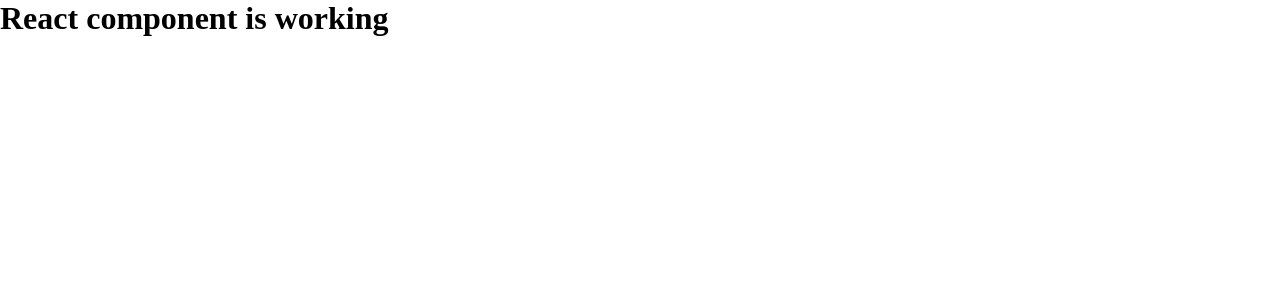
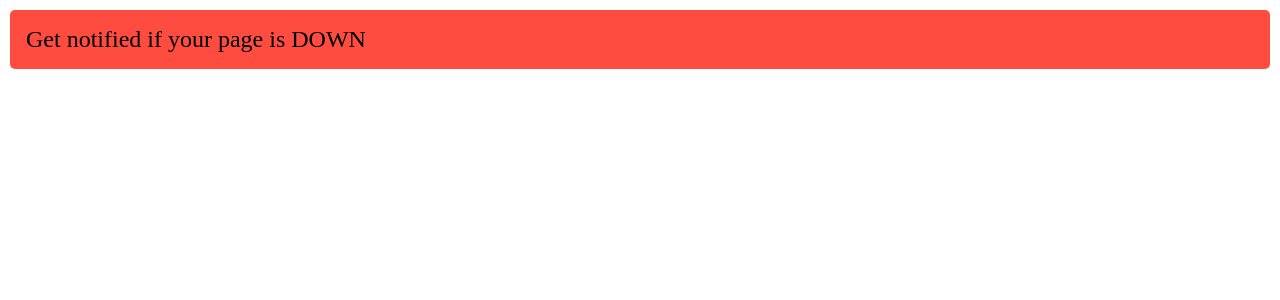
Before and after one commit to vamshi-krishna-kotla/node-app, a React app in the folder GUI/: page / in a window 1280 px wide. Shown: the top 300 px of the page. Built offline with nearby package versions, Linux system fonts and the light colour scheme; the HTML template or start-up script is replaced by a standard one.

Commit message:
Added first component, supporting CSS modules

```diff
--- a/GUI/src/components/App.js
+++ b/GUI/src/components/App.js
@@ -1,21 +1,19 @@
 import React, { Component } from 'react';
+
+import Info from '../components/Info/Info';
+
+import styles from './App.module.scss';
 
 class App extends Component {
 
 	constructor(props) {
 		super(props);
-
-		// state should be set in the constructor
-		// didn't allow to be set as a class property
-		this.state = {
-			library: "React"
-		}
 	}
 
 	render() {
 		return(
-			<div>
-				<h1>{this.state.library} component is working</h1>
+			<div className = {styles.App}>
+				<Info />
 			</div>
 		);
 	}
--- /dev/null
+++ b/GUI/src/components/App.module.scss
@@ -0,0 +1,3 @@
+.App {
+	padding: 10px;
+}
--- /dev/null
+++ b/GUI/src/components/Info/Info.js
@@ -0,0 +1,38 @@
+import React, { Component } from 'react';
+
+import styles from './Info.module.scss';
+
+class Info extends Component {
+	state = {
+		pageStatus: true
+	};
+
+	constructor(props) {
+		super(props);
+	}
+
+
+	togglePageStatus = () => {
+		this.setState((currentState) => {
+			return {
+				pageStatus: !currentState.pageStatus
+			}
+		});
+	};
+
+	render() {
+
+		var timeout = setTimeout(()=>{
+			this.togglePageStatus();
+			clearTimeout(timeout);
+		}, 3500);
+
+		return(
+			<div className={[styles.info, this.state.pageStatus ? styles.up : styles.down].join(' ')}>
+				Get notified if your page is {this.state.pageStatus ? "UP" : "DOWN"}
+			</div>
+		);
+	}
+}
+
+export default Info;
--- /dev/null
+++ b/GUI/src/components/Info/Info.module.scss
@@ -0,0 +1,15 @@
+.info {
+	border-radius: 5px;
+	font-family: 'Times New Roman', Times, serif;
+	font-size: 1.5rem;
+	padding: 1rem;
+	transition: all 0.5s;
+
+	&.up {
+		background: rgba($color: green, $alpha: 0.75);
+	}
+
+	&.down {
+		background: rgba($color: #ff1100, $alpha: 0.75);
+	}
+}
```
